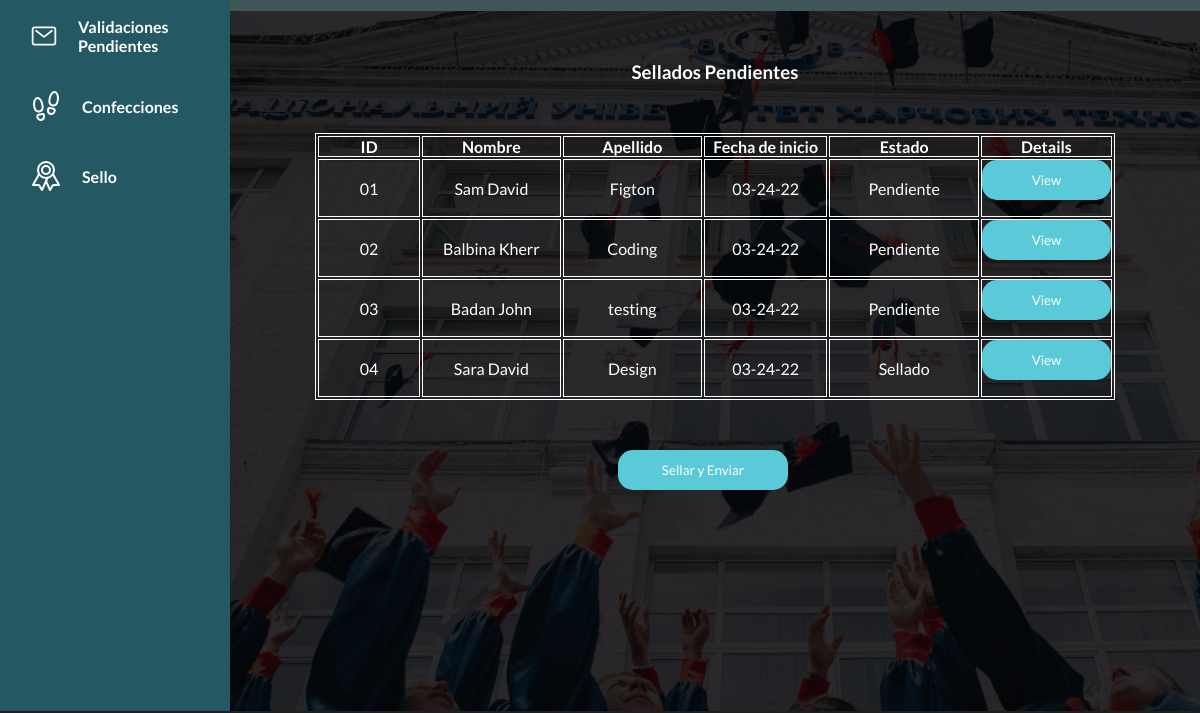
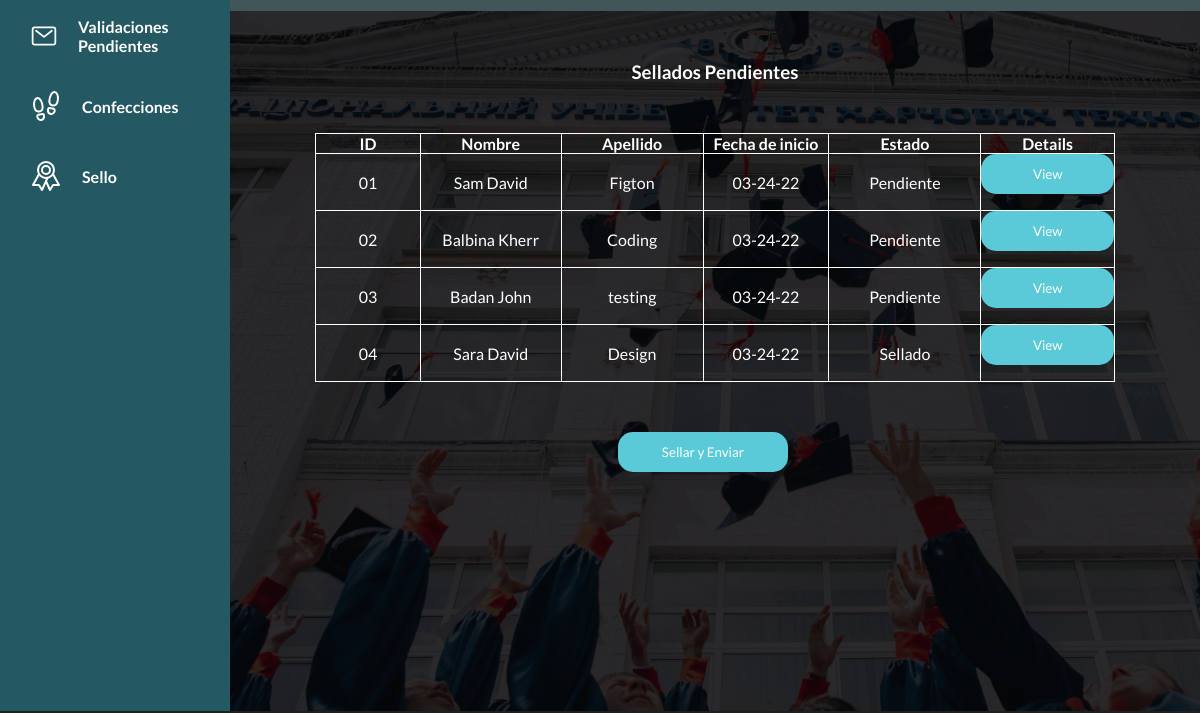
Before and after one commit to maxiivandlf/CertiblokJS--ElectronJS, an Electron app: page src/layout/layout_universidad/universidadSello.html in a window 1200 px wide. Shown: the part 89-802 px from the top of the page. Drawn offline with nearby package versions, Linux system fonts and the light colour scheme.

Commit message:
CSS border collapse

```diff
--- a/src/styles/Estilo Universidad/universidadConfeccion.css
+++ b/src/styles/Estilo Universidad/universidadConfeccion.css
@@ -15,6 +15,7 @@
     margin: 50px auto;
     border: 1px solid;
     width: 100vh;
+    border-collapse: collapse;
 }
 
 .btn__view {
--- a/src/styles/Estilo Universidad/universidadSello.css
+++ b/src/styles/Estilo Universidad/universidadSello.css
@@ -11,6 +11,7 @@
     margin: 50px auto;
     border: 1px solid;
     width: 100vh;
+    border-collapse: collapse;
 }
 
 .btn__view {
--- a/src/styles/Estilo Universidad/universidadValidacion.css
+++ b/src/styles/Estilo Universidad/universidadValidacion.css
@@ -34,6 +34,7 @@
     margin: 50px auto;
     border: 1px solid;
     width: 100vh;
+    border-collapse: collapse;
 }
 
 .btn__view {
```
